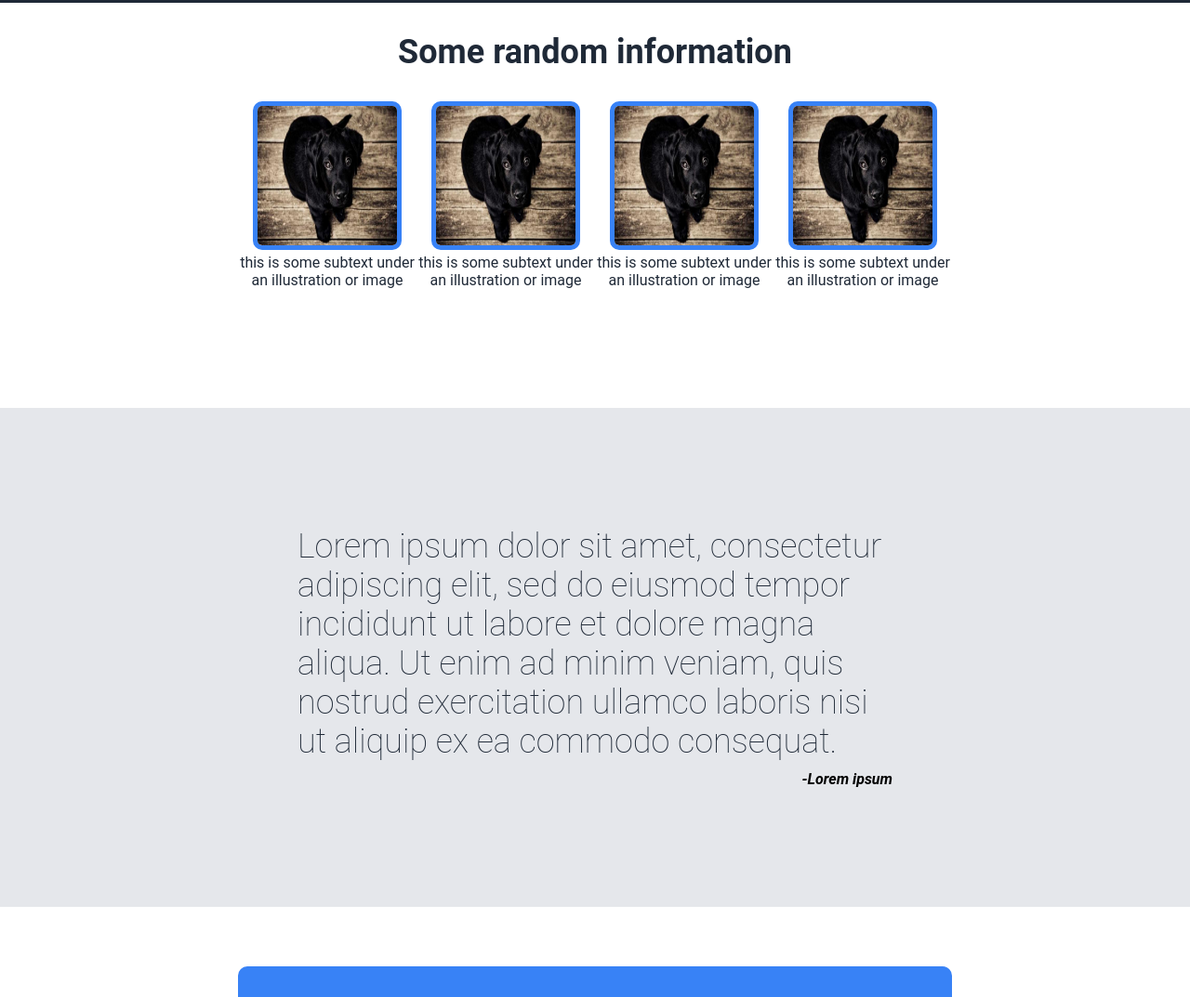
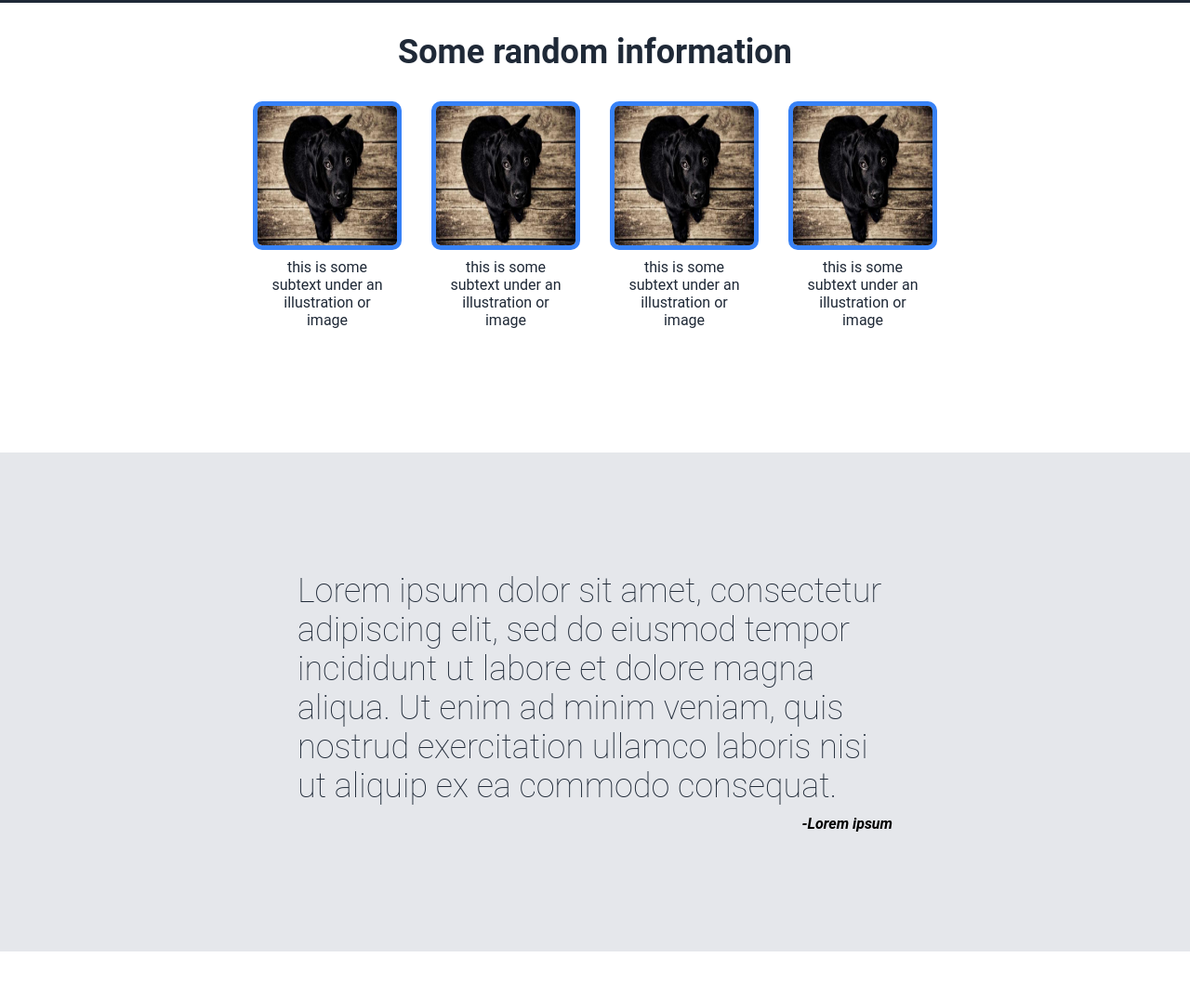
Before and after one commit to EduardRaducanu/Assignment-2, a plain HTML site: page index.html in a window 1280 px wide. Shown: the part 676-1749 px from the top of the page at 93% size. Drawn offline with Linux system fonts and the light colour scheme.

Commit message:
updated figcaption

```diff
--- a/style.css
+++ b/style.css
@@ -74,17 +74,9 @@ button, .cta{
     font-weight: bold;
     display: block;
 }
-/* .info-div, .square-div{
-    display: flex;
-    text-align: center;
-    justify-content: space-evenly;
-} */
-/* .info{
+figcaption{
     padding: 5px 30px;
 }
-.info-div{
-    margin: 0 10%;
-} */
 #square-div{
     display: flex;
     justify-content: space-evenly;
```
